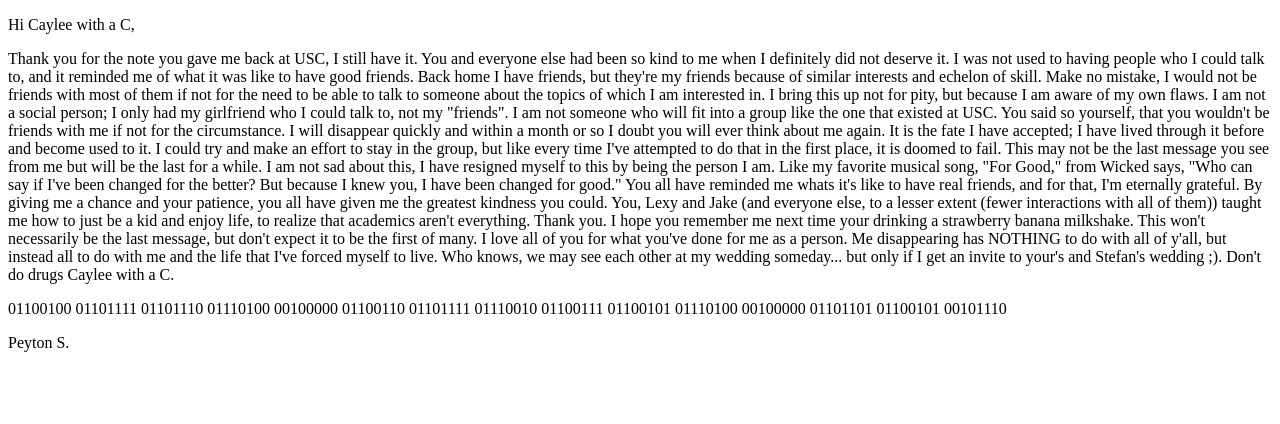
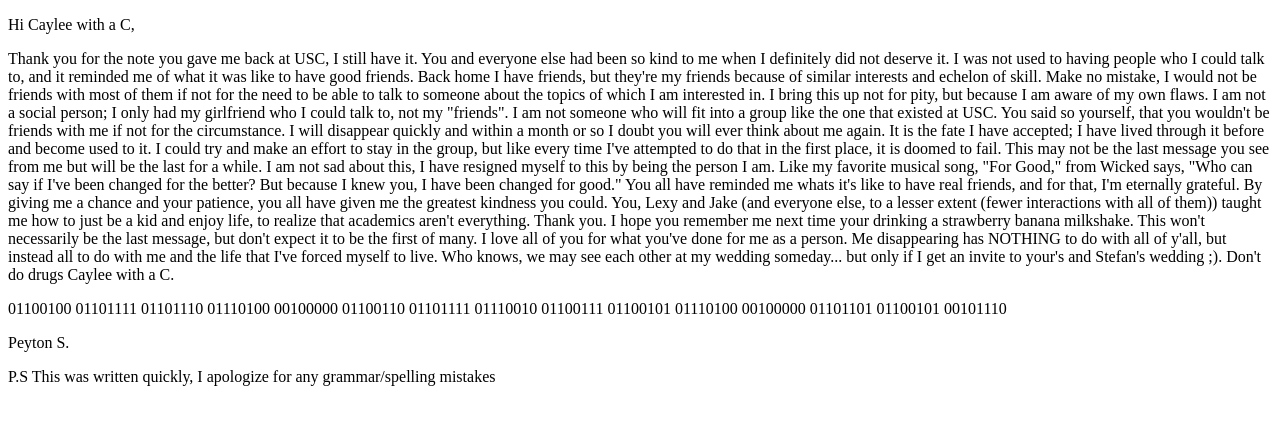
Before and after one commit to USCPeyton/USCPeyton.github.io, a plain HTML site: page index.html in a window 1280 px wide. Drawn offline with Linux system fonts and the light colour scheme.

Commit message:
Update index.html

```diff
--- a/index.html
+++ b/index.html
@@ -15,5 +15,8 @@ Thank you for the note you gave me back at USC, I still have it. You and everyon
 <p>
 Peyton S.
 </p>
+<p>
+  P.S This was written quickly, I apologize for any grammar/spelling mistakes
+  </p>
 </body>
 </html>
```
